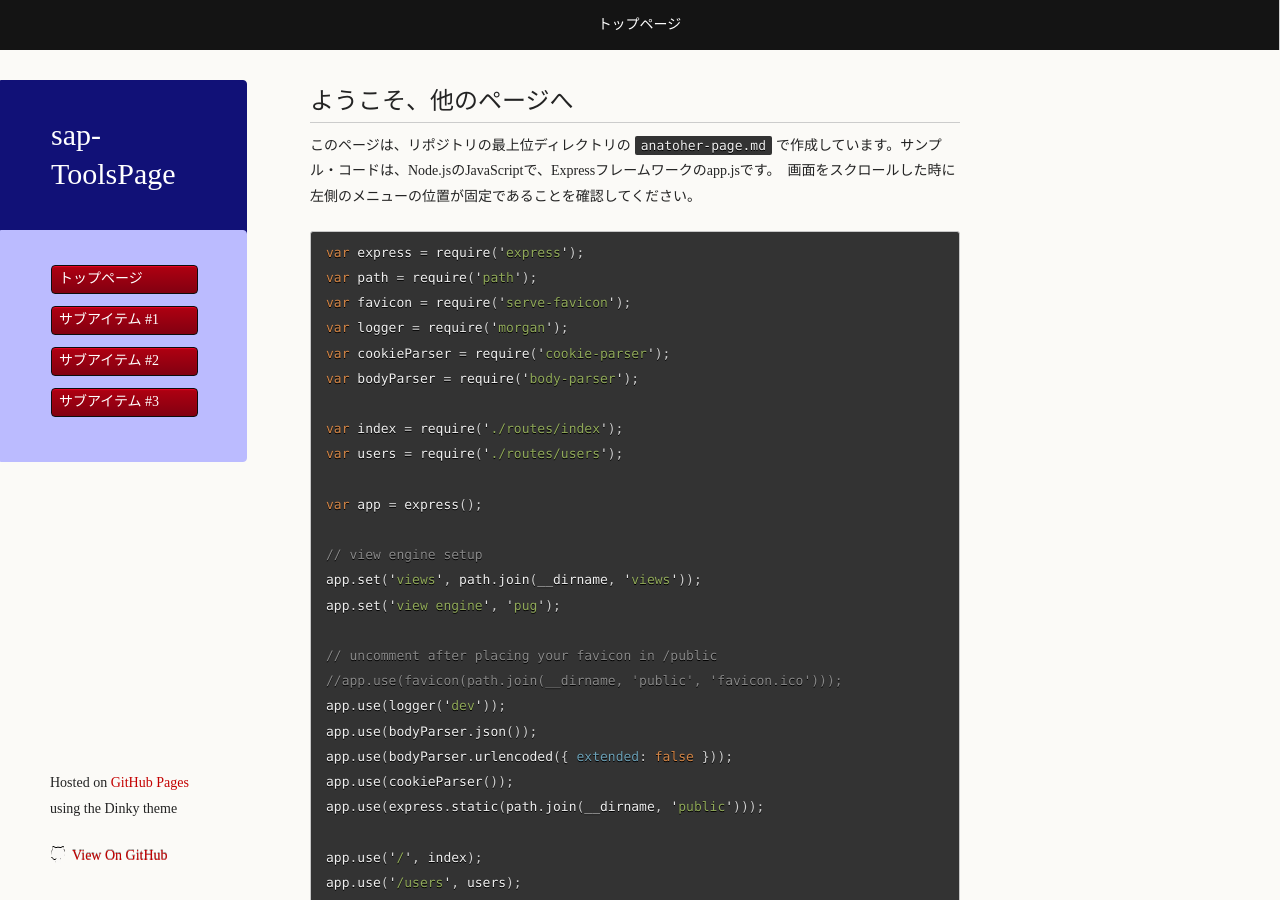
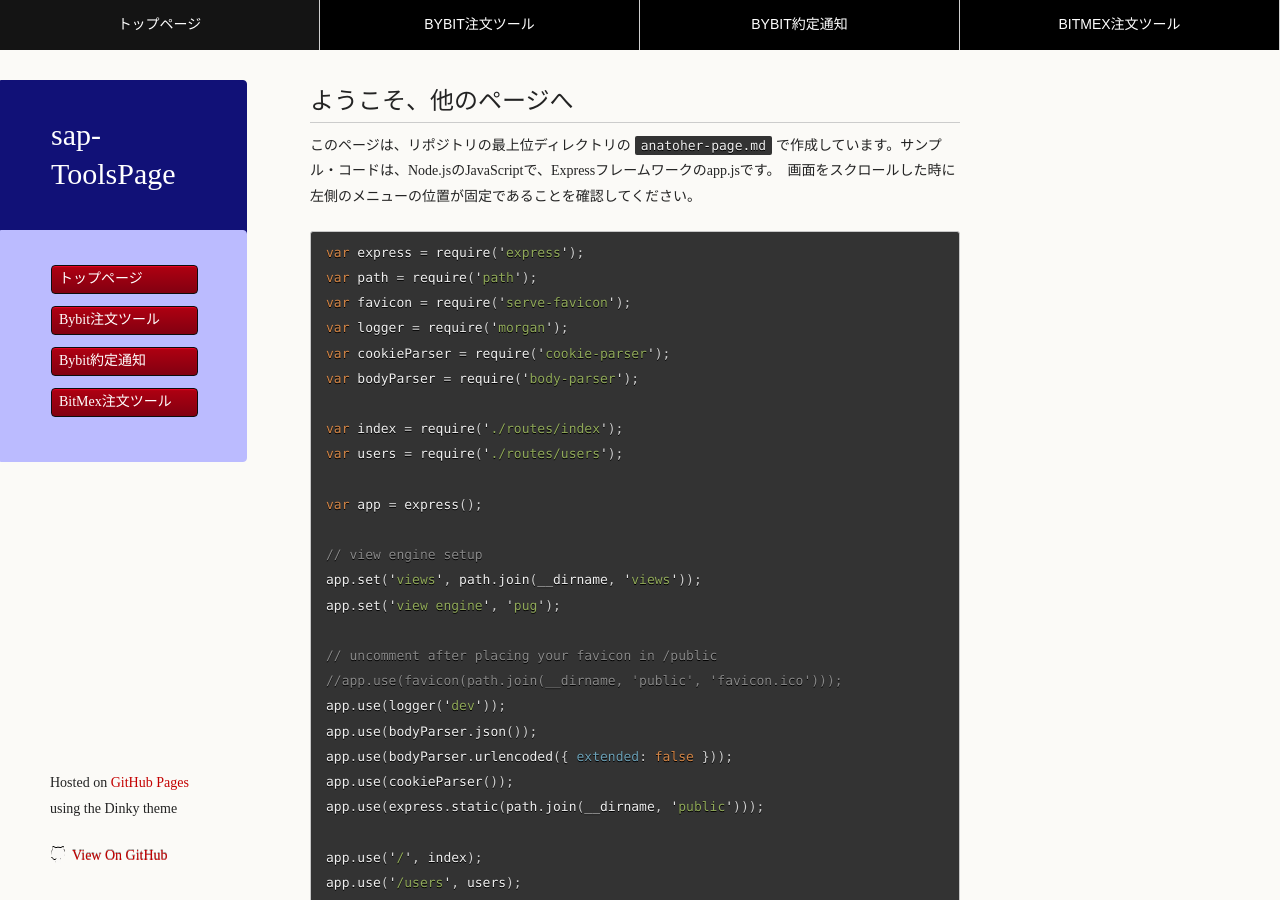
Before and after one commit to GitHubCoinSap/sap-ToolsPage, a Jekyll site: the page built from another-page.md, in a window 1280 px wide and 900 px high. Built offline with Jekyll 4.4.1, drawn with Linux system fonts in a browser that asks for light colours; the repository's description, which GitHub fills in, is left out; our own code applies the rules of GitHub Pages for plain Markdown files.

Commit message:
Update default.html

```diff
--- a/_layouts/default.html
+++ b/_layouts/default.html
@@ -33,6 +33,9 @@
     </script>
     <ul id="top-menu">
       <li><a href="{{ '/' | relative_url }}">トップページ</a></li>
+      <li><a href="{{ '/BybitOrder' | relative_url }}">Bybit注文ツール</a></li>
+      <li><a href="{{ '/execution' | relative_url }}">Bybit約定通知</a></li>
+      <li><a href="{{ '/BitMEXOrder' | relative_url }}">BitMex注文ツール</a></li>
     </ul>
     <!------------ メニューバー ------------->
 
@@ -49,9 +52,9 @@
       <sidemenu>
 	<ul>
 	  <li class="sidemenu"><a href="{{ '/' | relative_url }}">トップページ</a></li>
-	  <li class="sidemenu"><a href="{{ '/sub1' | relative_url }}">サブアイテム #1</a></li>
-	  <li class="sidemenu"><a href="{{ '/sub2' | relative_url }}">サブアイテム #2</a></li>
-	  <li class="sidemenu"><a href="{{ '/sub3' | relative_url }}">サブアイテム #3</a></li>
+      <li><a href="{{ '/BybitOrder' | relative_url }}">Bybit注文ツール</a></li>
+      <li><a href="{{ '/execution' | relative_url }}">Bybit約定通知</a></li>
+      <li><a href="{{ '/BitMEXOrder' | relative_url }}">BitMex注文ツール</a></li>
 	</ul>
       </sidemenu>
 
```
